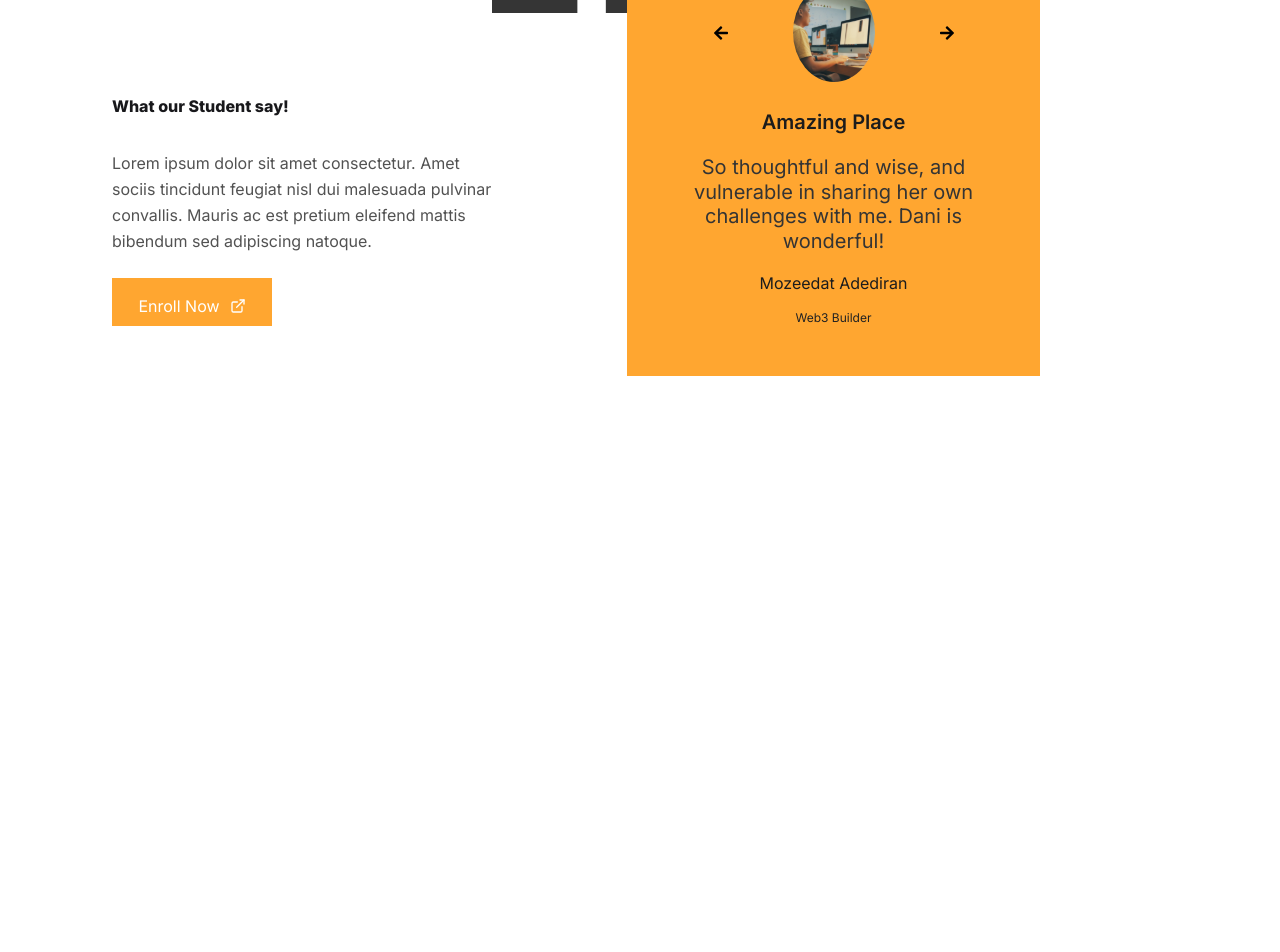
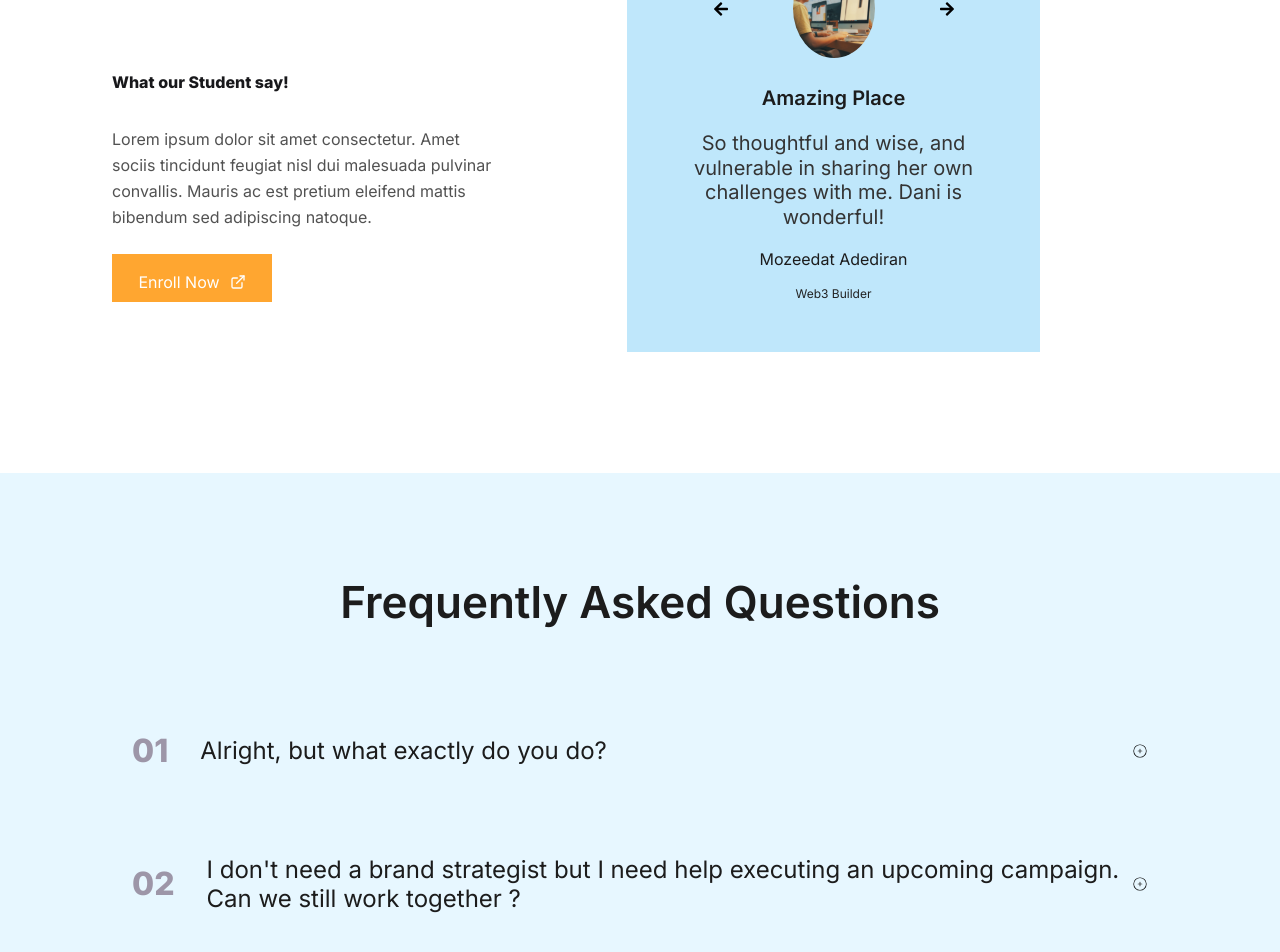
Before and after one commit to The-BigEazi-Concept/TalentBlocks-NextJs, a Next.js app: page / in a window 1280 px wide. Shown: the part 4849-5801 px from the top of the page. Before the commit the page ends 5346 px from the top, so only its background shows below. Built offline with nearby package versions, Linux system fonts and the light colour scheme; a web font is replaced by a local one.

Commit message:
Faqs and accordion completed

```diff
--- /dev/null
+++ b/src/app/components/Accordion.jsx
@@ -0,0 +1,31 @@
+import { IoIosCloseCircle } from "react-icons/io";
+import { CiCirclePlus } from "react-icons/ci";
+import { useState } from "react";
+
+const Faqs = ({ id, question, answer }) => {
+  const [isFaqShowing, setIsFaqShowing] = useState(false);
+  return (
+    <div
+      onClick={() => setIsFaqShowing((prev) => !prev)}
+      className="hover:bg-light-blue text-left py-10 px-8">
+      {/* questions elements */}
+      <div className="flex items-center">
+        <p className="text-[#9D96A8] text-[32px] font-bold">{id}</p>
+        <h4 className="text-black text-2xl font-medium ml-8 w-full">
+          {question}
+        </h4>
+        <button>
+          {isFaqShowing ? <IoIosCloseCircle /> : <CiCirclePlus />}
+        </button>
+      </div>
+      {/* answer element */}
+      {isFaqShowing && (
+        <p className="text-[#555] ml-[75px] mt-8 text-sm font-normal">
+          {answer}
+        </p>
+      )}
+    </div>
+  );
+};
+
+export default Faqs;
--- /dev/null
+++ b/src/app/components/Accordions.jsx
@@ -0,0 +1,37 @@
+import { Faqs } from "./index";
+
+const faqsData = [
+  {
+    id: "01",
+    question: "Alright, but what exactly do you do?",
+    answer:
+      "As a creative agency we work with you to develop solutions to address your brand needs. That includes various aspects of brand planning and strategy, marketing and design.",
+  },
+  {
+    id: "02",
+    question:
+      "I don't need a brand strategist but I need help executing an upcoming campaign. Can we still work together ?",
+    answer:
+      "The training is to take an absolute beginners from ground zero to a smart contract developer with the curriculum including HTML, CSS, UI/UX, Javascript, NodeJs, ReactJS and smart contract development with Solidity.",
+  },
+];
+
+const Accordions = () => {
+  return (
+    <section className="p-[100px] bg-neutral-blue">
+      <h2 className="text-center text-black text-4xl font-semibold mb-14">
+        Frequently Asked Questions
+      </h2>
+      {faqsData.map((data) => (
+        <Faqs
+          key={data.id}
+          id={data.id}
+          question={data.question}
+          answer={data.answer}
+        />
+      ))}
+    </section>
+  );
+};
+
+export default Accordions;
--- a/src/app/components/Faq.tsx
+++ /dev/null
@@ -1,9 +0,0 @@
-import React from 'react'
-
-const Faq = () => {
-  return (
-    <div>Faq</div>
-  )
-}
-
-export default Faq
--- a/src/app/components/Hero.tsx
+++ b/src/app/components/Hero.tsx
@@ -1,3 +1,4 @@
+// Rendered inside Hero component.
 import Navbar from "./Navbar";
 
 const Hero = () => {
--- a/src/app/components/Navbar.tsx
+++ b/src/app/components/Navbar.tsx
@@ -2,7 +2,7 @@
 
 import Image from "next/image";
 import Link from "next/link";
-import Dropdown from "./Dropdown";
+import { Dropdown } from "./index";
 
 export interface MenuItem {
   title: string;
--- a/src/app/components/Testimonials.tsx
+++ b/src/app/components/Testimonials.tsx
@@ -16,6 +16,7 @@ const testimonials = [
       "So thoughtful and wise, and vulnerable in sharing her own challenges with me. Dani is wonderful!",
     fullname: "Mozeedat Adediran",
     field: "Web3 Builder",
+    bgColor: "#BFE7FB",
   },
   {
     id: 2,
@@ -25,6 +26,7 @@ const testimonials = [
       "So thoughtful and wise, and vulnerable in sharing her own challenges with me. Dani is wonderful!",
     fullname: "Mozeedat Adediran",
     field: "Backend Developer",
+    bgColor: "#FFA630",
   },
   {
     id: 3,
@@ -34,6 +36,7 @@ const testimonials = [
       "So thoughtful and wise, and vulnerable in sharing her own challenges with me. Dani is wonderful!",
     fullname: "Mozeedat Adediran",
     field: "Product Designer",
+    bgColor: "#dda0dd",
   },
   {
     id: 4,
@@ -43,12 +46,13 @@ const testimonials = [
       "So thoughtful and wise, and vulnerable in sharing her own challenges with me. Dani is wonderful!",
     fullname: "Mozeedat Adediran",
     field: "Fullsatck Developer",
+    bgColor: "#2898FF",
   },
 ];
 
 const Testimonials = () => {
   const [index, setIndex] = useState(0);
-  const { id, avatar, twoWordsDesc, comment, fullname, field } =
+  const { id, avatar, twoWordsDesc, comment, fullname, field, bgColor } =
     testimonials[index];
 
   const prevTestimonialHandler = () => {
@@ -98,7 +102,8 @@ const Testimonials = () => {
         <div className="w-96 h-96 relative">
           <div
             key={id}
-            className="bg-orange flex flex-col justify-center items-center w-[413px] h-[442px] px-[48px] py-[34px] absolute right-14 -top-20">
+            style={{ background: bgColor }}
+            className="flex flex-col justify-center items-center w-[413px] h-[442px] px-[48px] py-[34px] absolute right-14 -top-20">
             <div className="flex gap-16 mb-[28px] cursor-pointer">
               <button onClick={prevTestimonialHandler}>
                 <FaArrowLeft />
--- a/src/app/page.tsx
+++ b/src/app/page.tsx
@@ -1,10 +1,12 @@
-import About from "./components/About";
-import CTAcontent from "./components/CTAcontent";
-import Explore from "./components/Explore";
-import Faq from "./components/Faq";
-import Hero from "./components/Hero";
-import Testimonials from "./components/Testimonials";
-import WhyUs from "./components/WhyUs";
+import {
+  Hero,
+  About,
+  Explore,
+  CTAcontent,
+  WhyUs,
+  Testimonials,
+  Accordion,
+} from "./components/index";
 
 export default function Home() {
   return (
@@ -14,8 +16,8 @@ export default function Home() {
       <Explore />
       <CTAcontent />
       <WhyUs />
-      <Faq />
       <Testimonials />
+      <Accordion />
     </main>
   );
 }
```
Also changed, not shown: src/app/components/index.js (added, +12 -0 lines).
